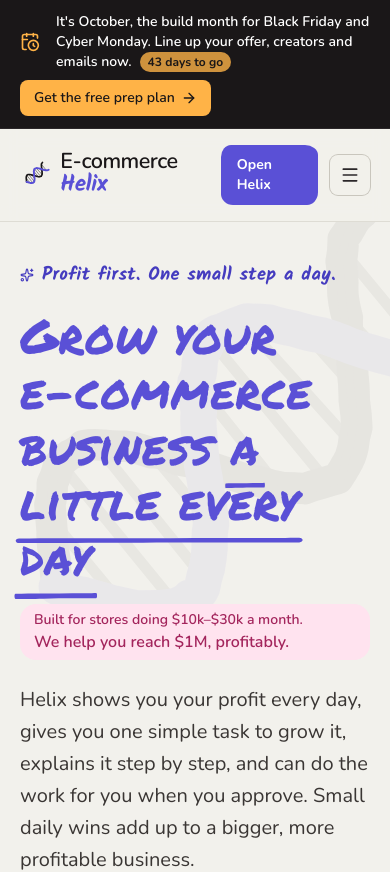
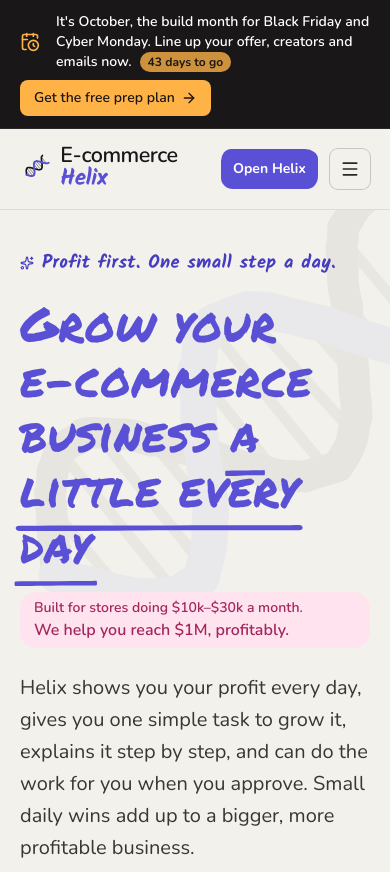
Before and after one commit to Astryks/Ecommercehelix, a Next.js app: page / in a window 390 px wide. Shown: the top 872 px of the page. Built offline with nearby package versions, Linux system fonts and the light colour scheme.

Commit message:
Homepage header: Open Helix stays on one line on phones

```diff
--- a/src/components/SiteHeader.tsx
+++ b/src/components/SiteHeader.tsx
@@ -17,7 +17,7 @@ export function SiteHeader({ dark = false }: { dark?: boolean }) {
         </div>
         <div className="flex items-center gap-3 sm:gap-4">
           <Link href="/signin" className={`hidden text-sm font-medium sm:inline ${link}`}>Sign in</Link>
-          <Link href="/dashboard" className="btn-primary">Open Helix</Link>
+          <Link href="/dashboard" className="btn-primary whitespace-nowrap px-3 sm:px-5">Open Helix</Link>
           {/* Phones: a simple menu that works without JavaScript. */}
           <details className="group relative md:hidden">
             <summary className={`flex h-10 w-10 cursor-pointer list-none items-center justify-center rounded-lg ring-1 [&::-webkit-details-marker]:hidden ${dark ? "text-white ring-white/30" : "text-slate-800 ring-slate-300"}`} aria-label="Menu">
```
